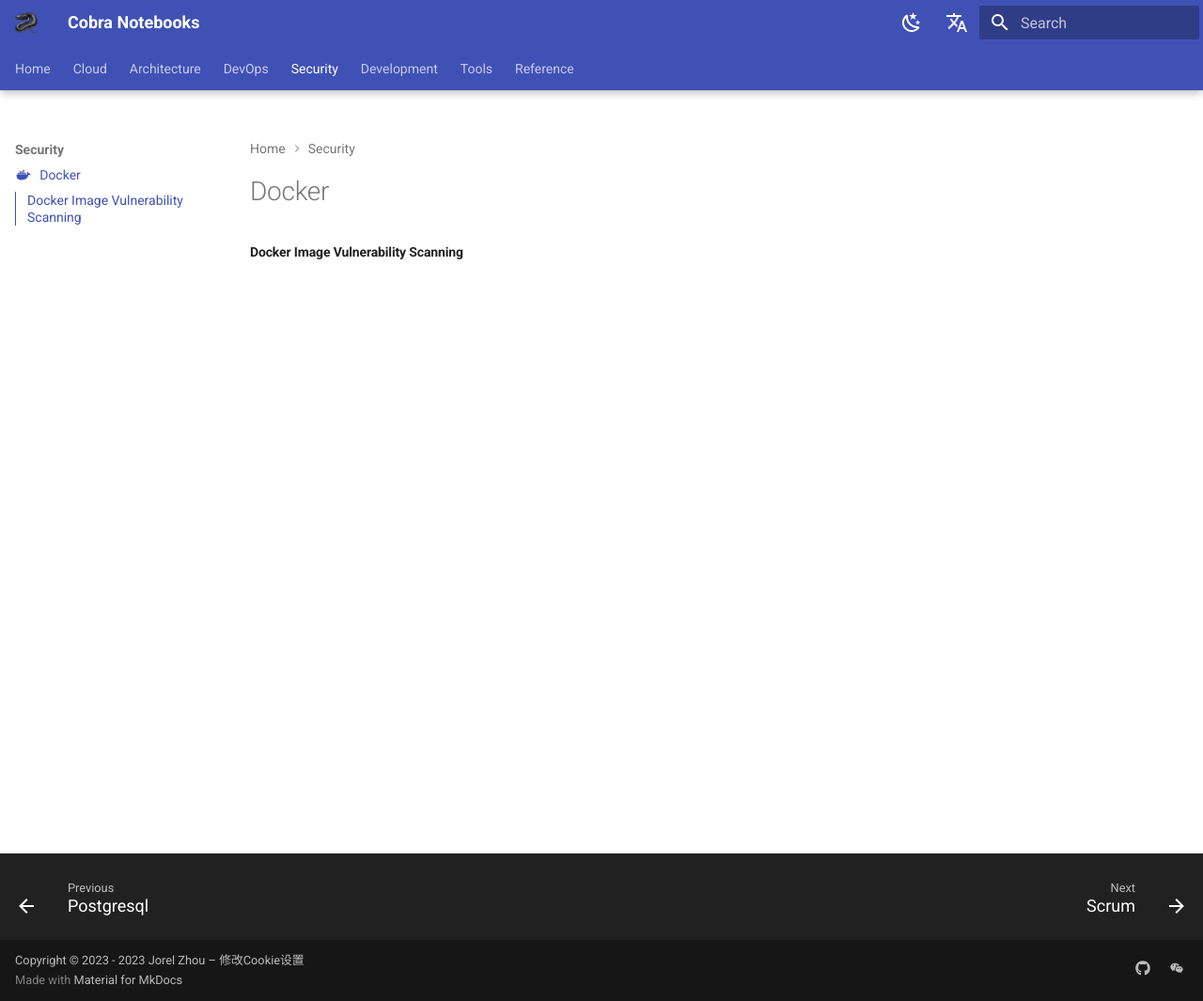
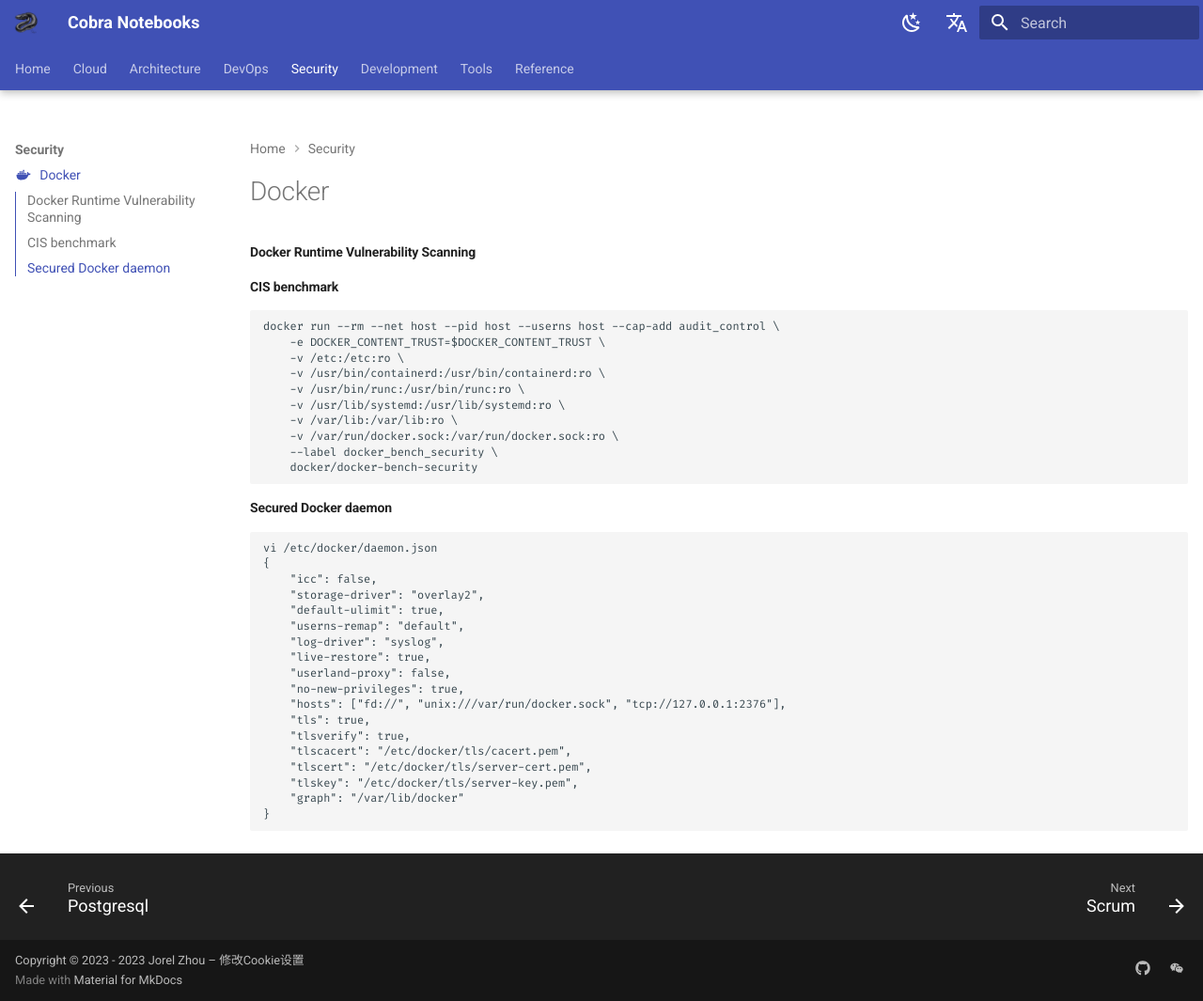
Before and after one commit to jorel-zhou/jorel-zhou.github.io, an MkDocs documentation site: the page built from docs/markdowns/security/docker.md, in a window 1280 px wide and 1065 px high. Shown: the whole window at 94% size. Built offline with MkDocs 1.6.1 and Material for MkDocs 9.7.7, drawn with Linux system fonts in a browser that asks for light colours; comment, search, counter and statistics services are not loaded.

Commit message:
reorg documentation

````diff
--- a/docs/markdowns/security/docker.md
+++ b/docs/markdowns/security/docker.md
@@ -2,4 +2,40 @@
 icon: material/docker
 ---
 
-#### Docker Image Vulnerability Scanning
+#### Docker Runtime Vulnerability Scanning
+
+#### CIS benchmark
+```
+docker run --rm --net host --pid host --userns host --cap-add audit_control \
+    -e DOCKER_CONTENT_TRUST=$DOCKER_CONTENT_TRUST \
+    -v /etc:/etc:ro \
+    -v /usr/bin/containerd:/usr/bin/containerd:ro \
+    -v /usr/bin/runc:/usr/bin/runc:ro \
+    -v /usr/lib/systemd:/usr/lib/systemd:ro \
+    -v /var/lib:/var/lib:ro \
+    -v /var/run/docker.sock:/var/run/docker.sock:ro \
+    --label docker_bench_security \
+    docker/docker-bench-security
+```
+
+#### Secured Docker daemon
+```
+vi /etc/docker/daemon.json
+{
+    "icc": false,
+    "storage-driver": "overlay2",
+    "default-ulimit": true,
+    "userns-remap": "default",
+    "log-driver": "syslog",
+    "live-restore": true,
+    "userland-proxy": false,
+    "no-new-privileges": true,
+    "hosts": ["fd://", "unix:///var/run/docker.sock", "tcp://127.0.0.1:2376"],
+    "tls": true,
+    "tlsverify": true,
+    "tlscacert": "/etc/docker/tls/cacert.pem",
+    "tlscert": "/etc/docker/tls/server-cert.pem",
+    "tlskey": "/etc/docker/tls/server-key.pem",
+    "graph": "/var/lib/docker"
+}
+```
````
Also changed, not shown: docs/markdowns/devops/postgresql.md (+10 -0 lines).
